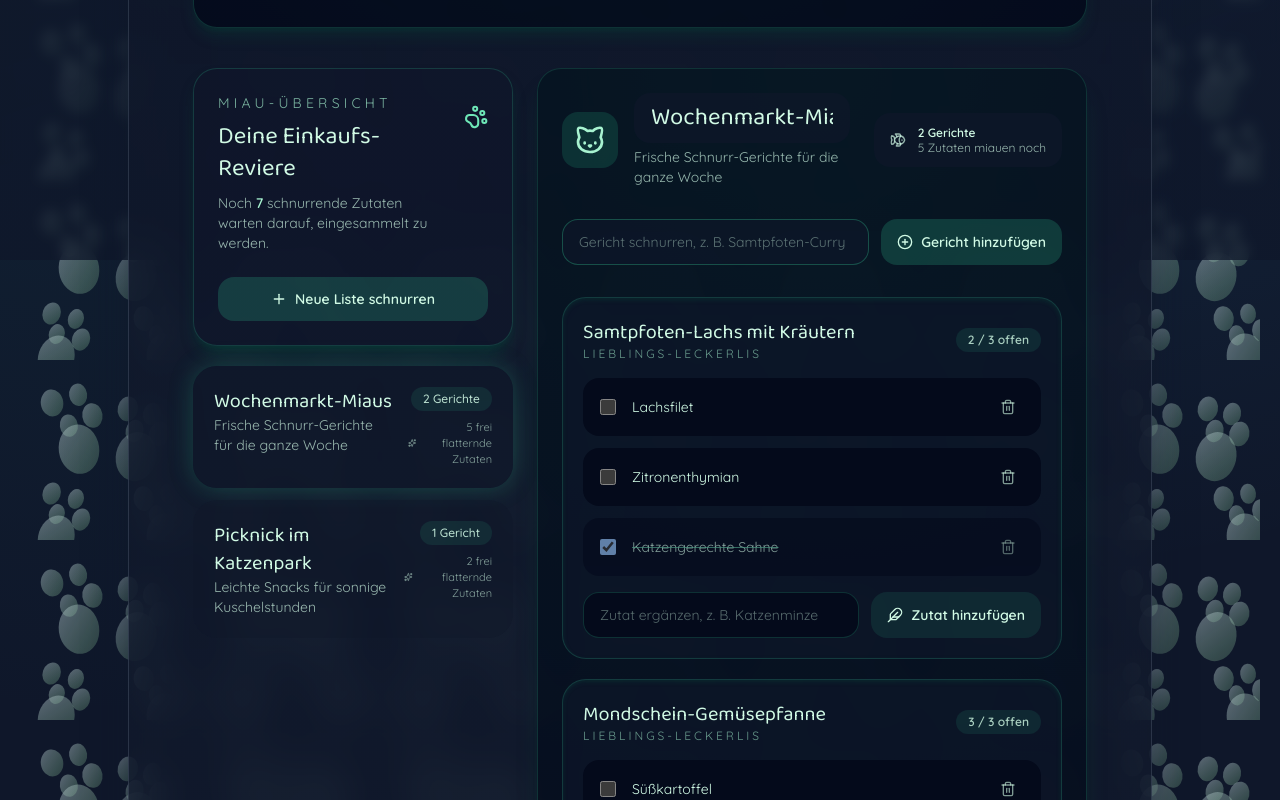
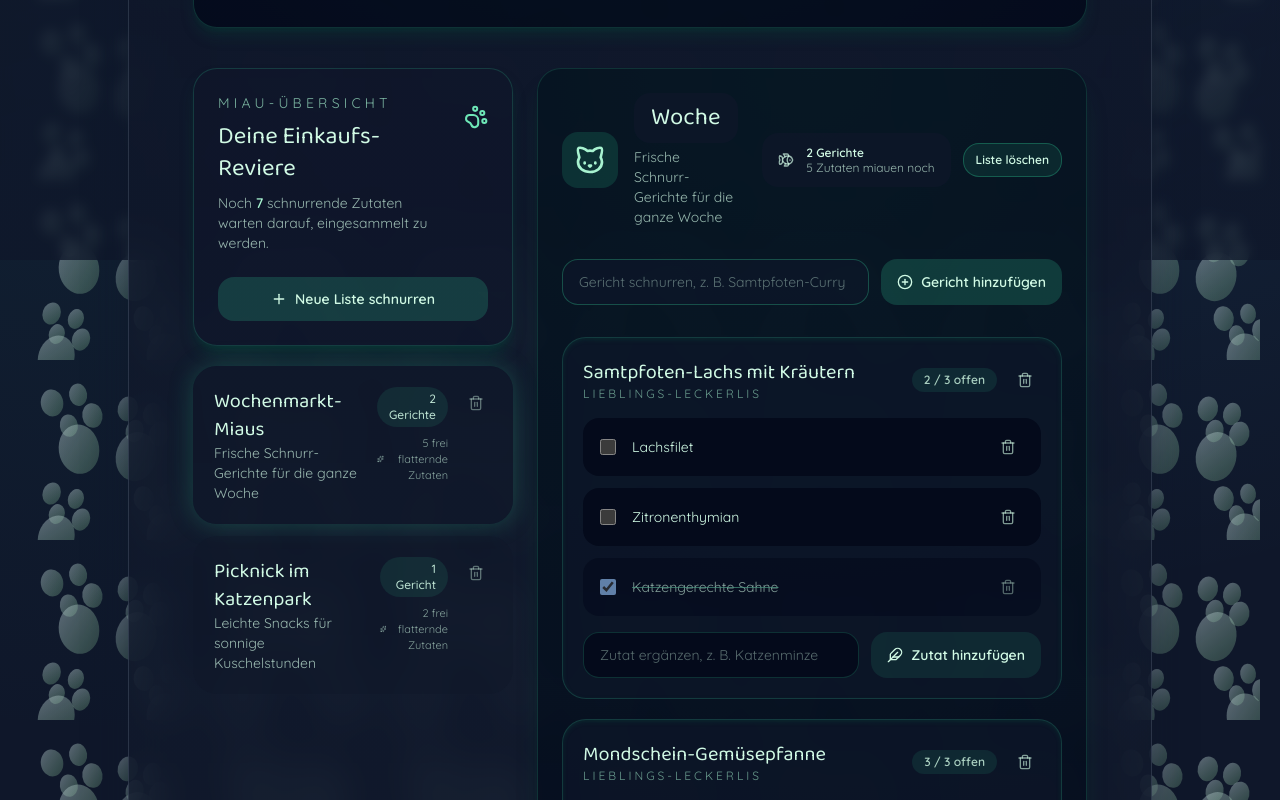
Before and after one commit to RichardTraverseDoor/TriCat, a Vue app in the folder frontend/: page /shopping in a window 1280 px wide. Shown: the part 540-1340 px from the top of the page. Built offline with nearby package versions, Linux system fonts and the light colour scheme.

Commit message:
feat: allow deleting shopping entries

```diff
--- a/frontend/src/components/shopping/ShoppingListDetail.vue
+++ b/frontend/src/components/shopping/ShoppingListDetail.vue
@@ -19,12 +19,21 @@
           <p class="mt-1 text-sm text-emerald-100/70">{{ list.mood }}</p>
         </div>
       </div>
+      <div class="flex items-center gap-3">
         <div class="flex items-center gap-3 rounded-2xl bg-slate-900/70 px-4 py-3 text-xs text-emerald-100/70">
           <Fish class="h-4 w-4" aria-hidden="true" />
           <div class="leading-tight">
             <p class="font-semibold text-emerald-100">{{ list.dishes.length }} Gericht{{ list.dishes.length === 1 ? '' : 'e' }}</p>
             <p>{{ remainingIngredients }} Zutaten miauen noch</p>
           </div>
+        </div>
+        <button
+          type="button"
+          class="rounded-2xl border border-emerald-400/30 bg-emerald-400/10 px-3 py-2 text-xs font-semibold text-emerald-100 transition hover:bg-emerald-400/20 focus-visible:outline focus-visible:outline-2 focus-visible:outline-offset-2 focus-visible:outline-emerald-300"
+          @click="onRemoveList"
+        >
+          Liste löschen
+        </button>
       </div>
     </header>
 
@@ -59,9 +68,19 @@
             <h3 class="font-heading text-xl text-emerald-100">{{ dish.name }}</h3>
             <p class="text-xs uppercase tracking-[0.25em] text-emerald-200/60">Lieblings-Leckerlis</p>
           </div>
+          <div class="flex items-center gap-3">
             <span class="rounded-full bg-emerald-400/10 px-3 py-1 text-xs font-semibold text-emerald-100/80">
               {{ openIngredientsPerDish(dish) }} / {{ dish.ingredients.length }} offen
             </span>
+            <button
+              type="button"
+              class="rounded-full p-2 text-emerald-100/60 transition hover:bg-slate-900/80 hover:text-emerald-200"
+              @click="emit('remove-dish', { listId: list.id, dishId: dish.id })"
+            >
+              <Trash2 class="h-4 w-4" aria-hidden="true" />
+              <span class="sr-only">Gericht entfernen</span>
+            </button>
+          </div>
         </header>
 
         <ul class="mt-4 space-y-3">
@@ -137,6 +156,8 @@ const emit = defineEmits<{
   (e: 'add-ingredient', payload: { listId: string; dishId: string; name: string }): void;
   (e: 'toggle-ingredient', payload: { listId: string; dishId: string; ingredientId: string }): void;
   (e: 'remove-ingredient', payload: { listId: string; dishId: string; ingredientId: string }): void;
+  (e: 'remove-dish', payload: { listId: string; dishId: string }): void;
+  (e: 'remove-list', id: string): void;
 }>();
 
 const dishName = ref('');
@@ -154,9 +175,15 @@ watch(
 watch(
   () => props.list.dishes,
   (dishes) => {
+    const dishIds = new Set(dishes.map((dish) => dish.id));
     for (const dish of dishes) {
       if (!(dish.id in ingredientDrafts)) {
         ingredientDrafts[dish.id] = '';
+      }
+    }
+    for (const id of Object.keys(ingredientDrafts)) {
+      if (!dishIds.has(id)) {
+        delete ingredientDrafts[id];
       }
     }
   },
@@ -198,4 +225,8 @@ const onAddIngredient = (dishId: string) => {
   emit('add-ingredient', { listId: props.list.id, dishId, name });
   ingredientDrafts[dishId] = '';
 };
+
+const onRemoveList = () => {
+  emit('remove-list', props.list.id);
+};
 </script>
--- a/frontend/src/components/shopping/ShoppingListSelector.vue
+++ b/frontend/src/components/shopping/ShoppingListSelector.vue
@@ -34,19 +34,23 @@
 
     <ul v-else class="space-y-3">
       <li v-for="list in lists" :key="list.id">
-        <button
-          type="button"
-          class="w-full rounded-3xl border border-transparent bg-slate-900/40 p-5 text-left transition hover:border-emerald-400/40 hover:bg-slate-900/60 focus-visible:outline focus-visible:outline-2 focus-visible:outline-offset-2 focus-visible:outline-emerald-300"
+        <article
+          class="group rounded-3xl border border-transparent bg-slate-900/40 p-5 transition hover:border-emerald-400/40 hover:bg-slate-900/60 focus-visible:outline focus-visible:outline-2 focus-visible:outline-offset-2 focus-visible:outline-emerald-300"
           :class="{
             'border-emerald-400/60 bg-slate-900/70 shadow-[0_0_25px_rgba(52,211,153,0.25)]': list.id === activeListId
           }"
+          role="button"
+          tabindex="0"
           @click="$emit('select', list.id)"
+          @keydown.enter.stop.prevent="$emit('select', list.id)"
+          @keydown.space.stop.prevent="$emit('select', list.id)"
         >
           <div class="flex items-start justify-between gap-4">
             <div>
               <h3 class="font-heading text-xl text-emerald-100">{{ list.name }}</h3>
               <p class="text-sm text-emerald-100/70">{{ list.mood }}</p>
             </div>
+            <div class="flex items-start gap-3">
               <div class="flex flex-col items-end text-right text-xs text-emerald-100/60">
                 <span class="rounded-full bg-emerald-400/10 px-3 py-1 font-medium text-emerald-100/90">
                   {{ list.dishes.length }} Gericht{{ list.dishes.length === 1 ? '' : 'e' }}
@@ -56,8 +60,17 @@
                   {{ getOpenIngredients(list) }} frei flatternde Zutaten
                 </span>
               </div>
+              <button
+                type="button"
+                class="rounded-full p-2 text-emerald-100/40 transition hover:bg-slate-900/80 hover:text-emerald-200"
+                @click.stop="$emit('remove', list.id)"
+                aria-label="Liste löschen"
+              >
+                <Trash2 class="h-4 w-4" aria-hidden="true" />
+              </button>
             </div>
-        </button>
+          </div>
+        </article>
       </li>
     </ul>
   </aside>
@@ -65,7 +78,7 @@
 
 <script setup lang="ts">
 import { computed } from 'vue';
-import { PawPrint, Plus, Sparkles } from 'lucide-vue-next';
+import { PawPrint, Plus, Sparkles, Trash2 } from 'lucide-vue-next';
 
 import type { ShoppingList } from '@/types/shopping';
 
@@ -77,6 +90,7 @@ const props = defineProps<{
 defineEmits<{
   (e: 'select', id: string): void;
   (e: 'create'): void;
+  (e: 'remove', id: string): void;
 }>();
 
 const getOpenIngredients = (list: ShoppingList) =>
--- a/frontend/src/views/ShoppingView.vue
+++ b/frontend/src/views/ShoppingView.vue
@@ -37,6 +37,7 @@
         :active-list-id="activeListId"
         @select="selectList"
         @create="createList"
+        @remove="removeList"
       />
 
       <ShoppingListDetail
@@ -47,6 +48,8 @@
         @add-ingredient="addIngredient"
         @toggle-ingredient="toggleIngredient"
         @remove-ingredient="removeIngredient"
+        @remove-dish="removeDish"
+        @remove-list="removeList"
       />
       <div
         v-else
@@ -235,4 +238,22 @@ const removeIngredient = ({
 
   dish.ingredients = dish.ingredients.filter((entry) => entry.id !== ingredientId);
 };
+
+const removeDish = ({ listId, dishId }: { listId: string; dishId: string }) => {
+  const list = lists.value.find((entry) => entry.id === listId);
+  if (!list) return;
+
+  list.dishes = list.dishes.filter((entry) => entry.id !== dishId);
+};
+
+const removeList = (id: string) => {
+  const index = lists.value.findIndex((entry) => entry.id === id);
+  if (index === -1) return;
+
+  lists.value.splice(index, 1);
+
+  if (activeListId.value === id) {
+    activeListId.value = lists.value[0]?.id ?? null;
+  }
+};
 </script>
```
Lines whose indentation alone changed are shown as unchanged.
